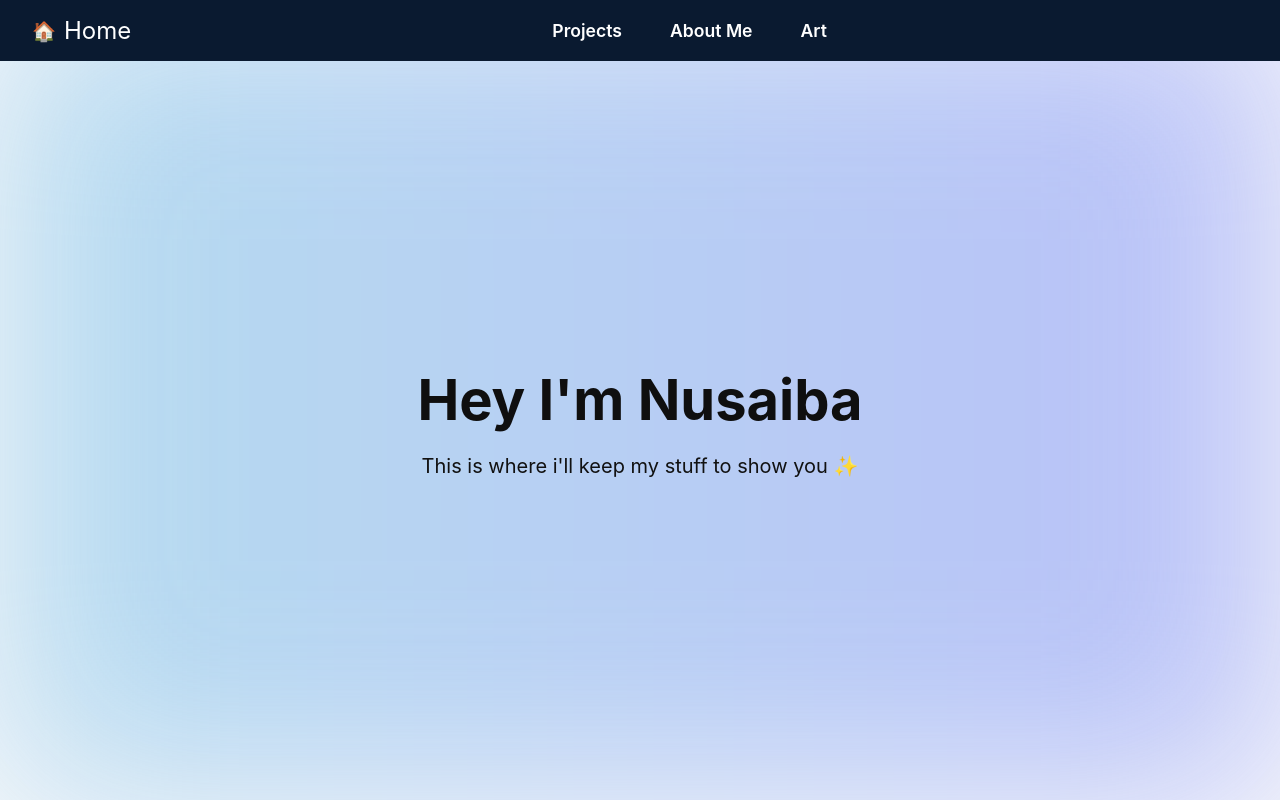
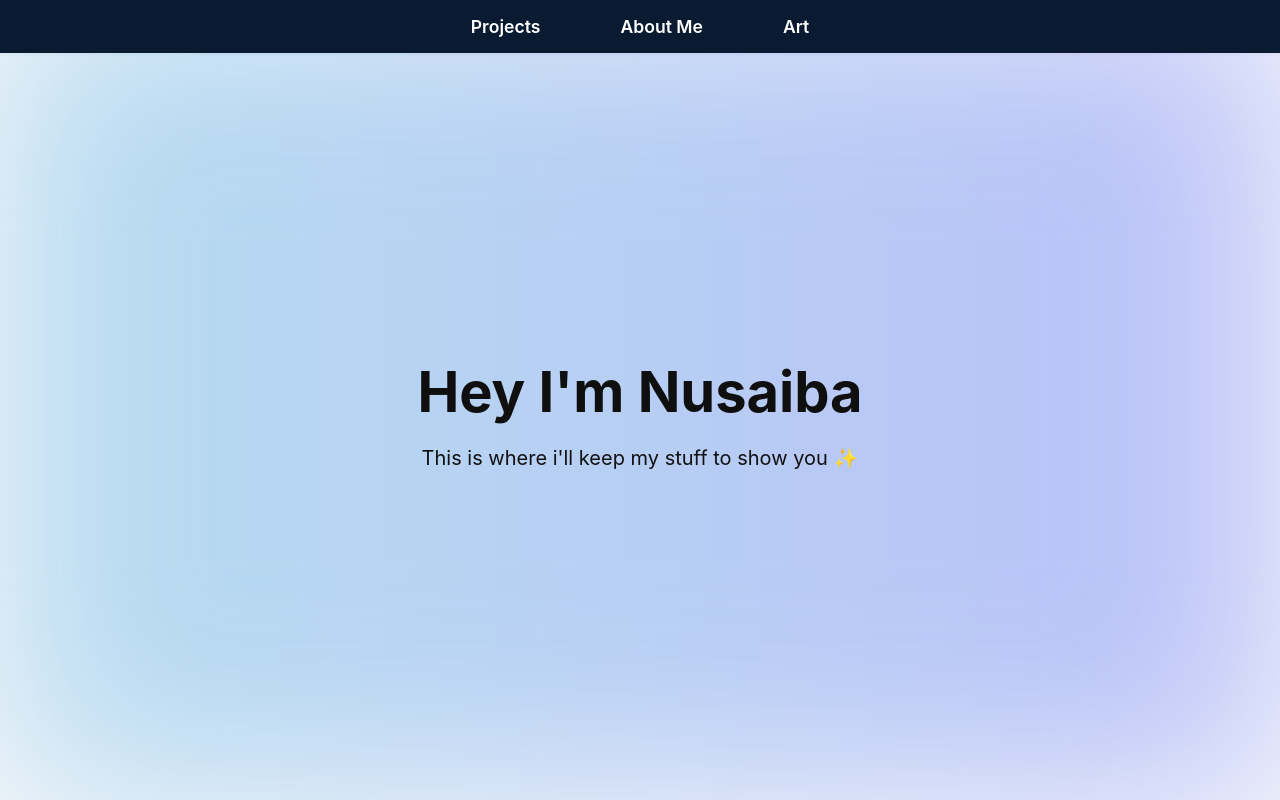
Before and after one commit to nusaibatron/design-portfolio, a Next.js app: page / in a window 1280 px wide. Built offline with nearby package versions, Linux system fonts and the light colour scheme.

Commit message:
Nav bar home text

```diff
--- a/app/layout.jsx
+++ b/app/layout.jsx
@@ -19,56 +19,42 @@ export default function RootLayout({ children }) {
         backgroundColor: "#f9f9fb",
         color: "#0f0f0f",
       }}>
-<header
-  style={{
+        <header style={{
           backgroundColor: "#0a1a30",
           display: "flex",
-    justifyContent: "space-between",
           alignItems: "center",
           padding: "1rem 2rem",
-    flexWrap: "wrap",
-  }}
->
-  <a
-    href="/"
-    style={{
+          boxShadow: "0 1px 4px rgba(0,0,0,0.05)",
+          position: "relative"
+        }}>
+          {/* Home icon on non-home pages */}
+          {!isHome && (
+            <Link href="/" style={{
+              position: "absolute",
+              left: "2rem",
+              color: "#fff",
               fontSize: "1.5rem",
-      color: "white",
-      textDecoration: "none",
+              textDecoration: "none"
+            }}>
+              🏠
+            </Link>
+          )}
+
+          {/* Centered nav */}
+          <nav style={{
+            margin: "0 auto",
             display: "flex",
-      alignItems: "center",
-      gap: "0.5rem",
-    }}
-  >
-    <span role="img" aria-label="home" style={{ fontSize: "1.2rem" }}>
-      🏠
-    </span>
-    <span className="hide-on-mobile">Home</span>
-  </a>
-
-  <nav
-    style={{
-      display: "flex",
-      justifyContent: "center",
-      flex: 1,
-      gap: "3rem",
+            gap: "5rem",
             fontSize: "1.1rem",
             fontWeight: 600,
             color: "#fff",
-    }}
-  >
-    <a href="/projects" style={{ color: "inherit", textDecoration: "none" }}>
-      Projects
-    </a>
-    <a href="/about" style={{ color: "inherit", textDecoration: "none" }}>
-      About Me
-    </a>
-    <a href="/art" style={{ color: "inherit", textDecoration: "none" }}>
-      Art
-    </a>
+            textAlign: "center"
+          }}>
+            <Link href="/projects" style={{ textDecoration: "none", color: "white" }}>Projects</Link>
+            <Link href="/about" style={{ textDecoration: "none", color: "white" }}>About Me</Link>
+            <Link href="/art" style={{ textDecoration: "none", color: "white" }}>Art</Link>
           </nav>
         </header>
-
         {children}
       </body>
     </html>
```
Lines whose indentation alone changed are shown as unchanged.
